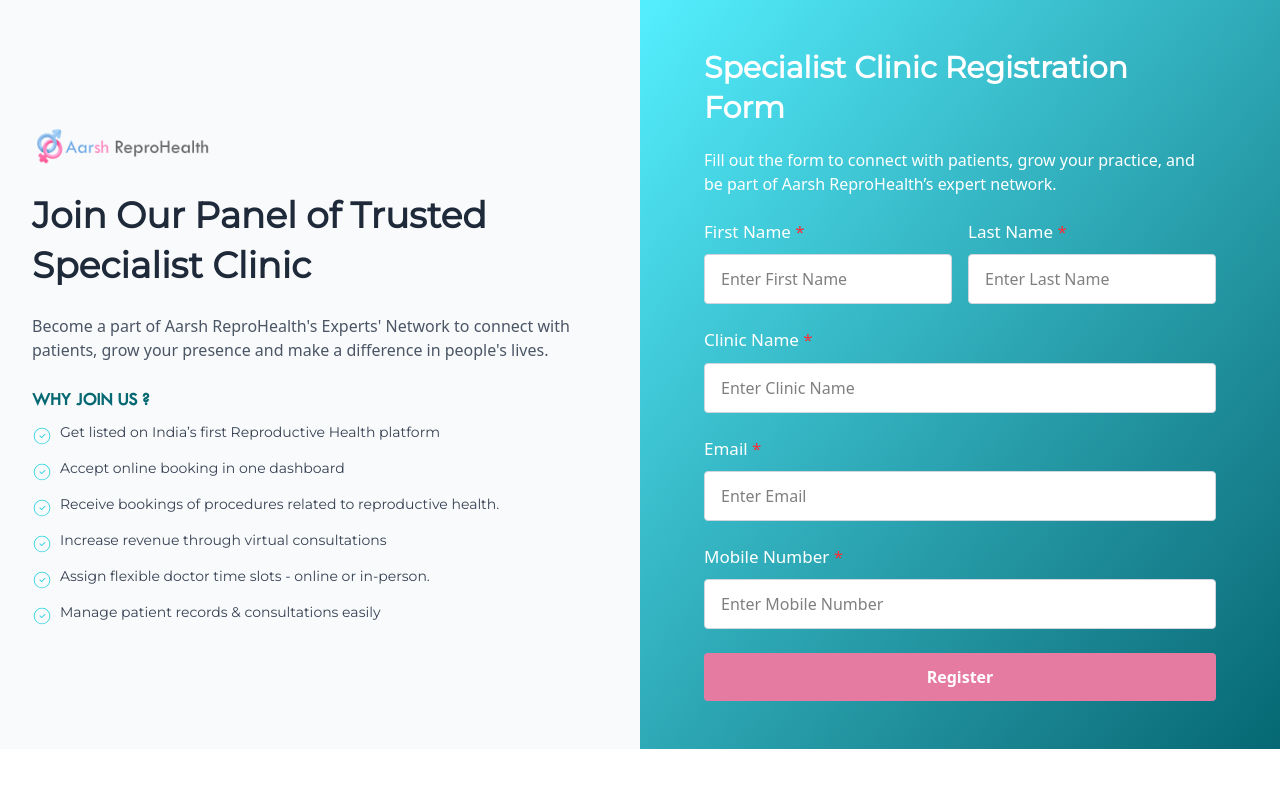
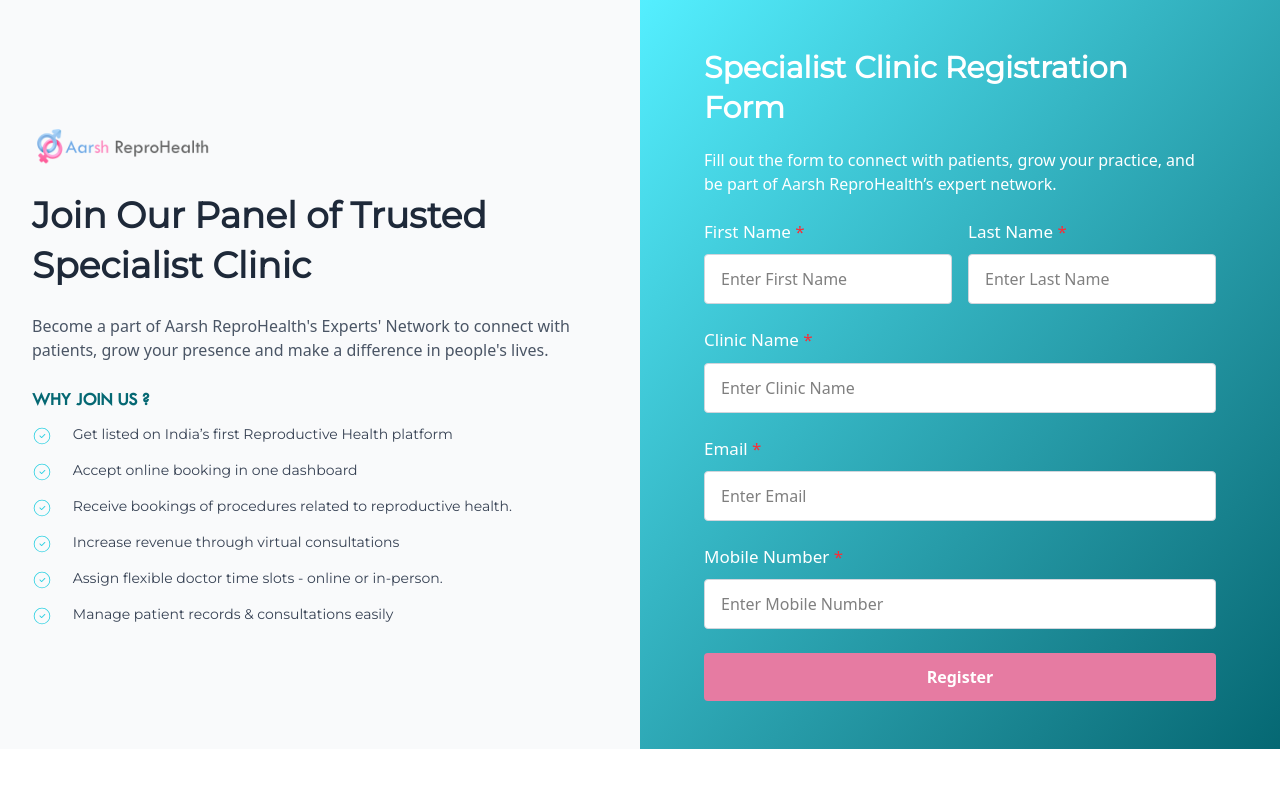
Before and after one commit to TeeshaGuptaNGTS/aarsh-reprohealth-lead-generationform, a Next.js app: page / in a window 1280 px wide. Shown: the top 788 px of the page. Built offline with nearby package versions, Linux system fonts and the light colour scheme.

Commit message:
update list icon ui

```diff
--- a/src/app/speciality-clinics/page.js
+++ b/src/app/speciality-clinics/page.js
@@ -104,9 +104,11 @@ const SpecialityClinics = () => {
               <h3 className="text-lg font-semibold text-[#056873] uppercase mb-2">Why Join Us ?</h3>
               <ul className="space-y-3">
                 {features.map((feature, index) => (
-                  <li key={index} className="flex items-start text-sm text-gray-700">
-                    <CiCircleCheck className="text-[var(--lightBlue)] text-xl mr-2 mt-1" />
-                    {feature}
+                  <li key={index} className="flex items-center gap-3 text-sm text-gray-700">
+                    <div className='w-[5%]'>
+                      <CiCircleCheck className="text-[var(--lightBlue)] text-xl mr-2 mt-1" />
+                    </div>
+                    <div className='w-[90%]'>{feature}</div>
                   </li>
                 ))}
               </ul>
```
